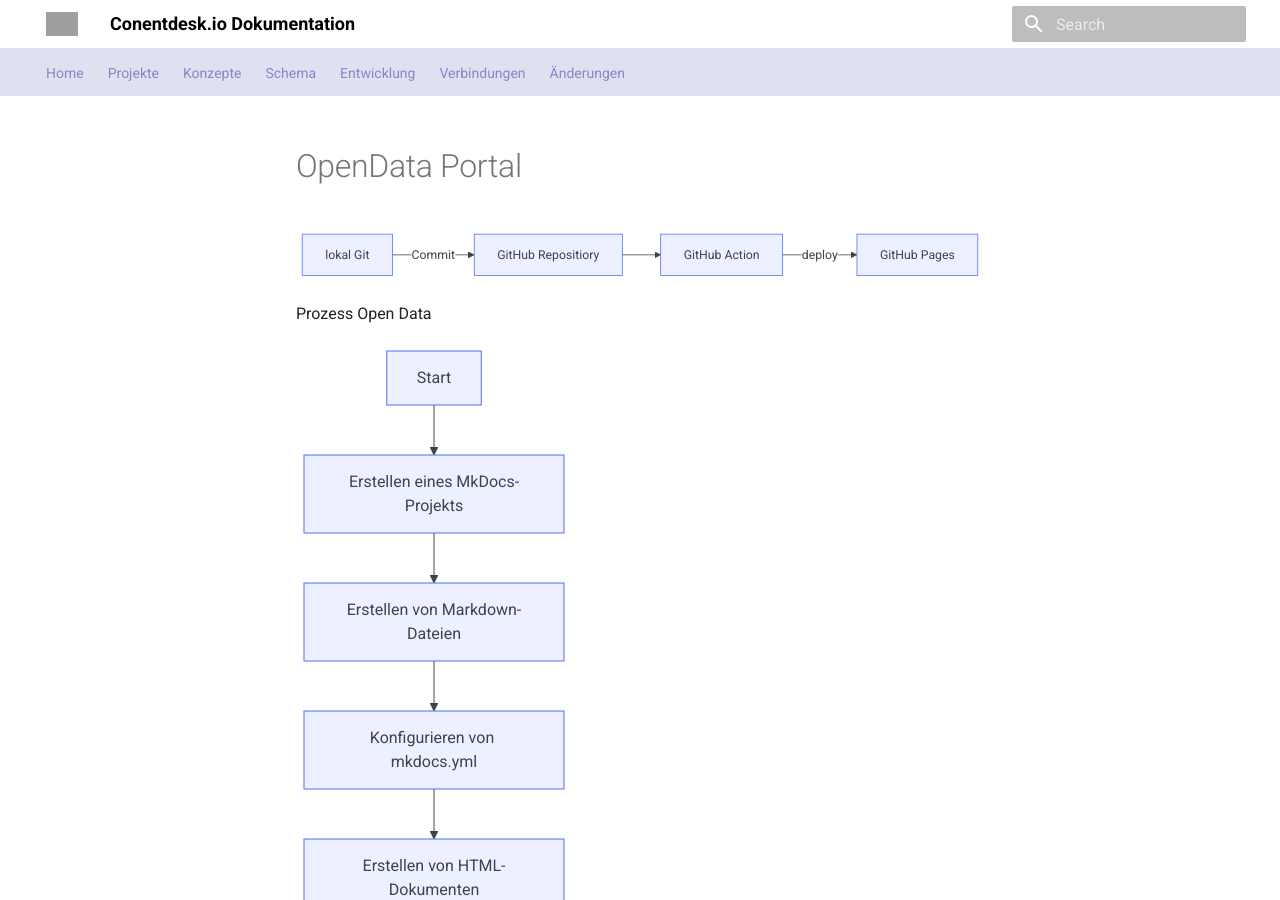
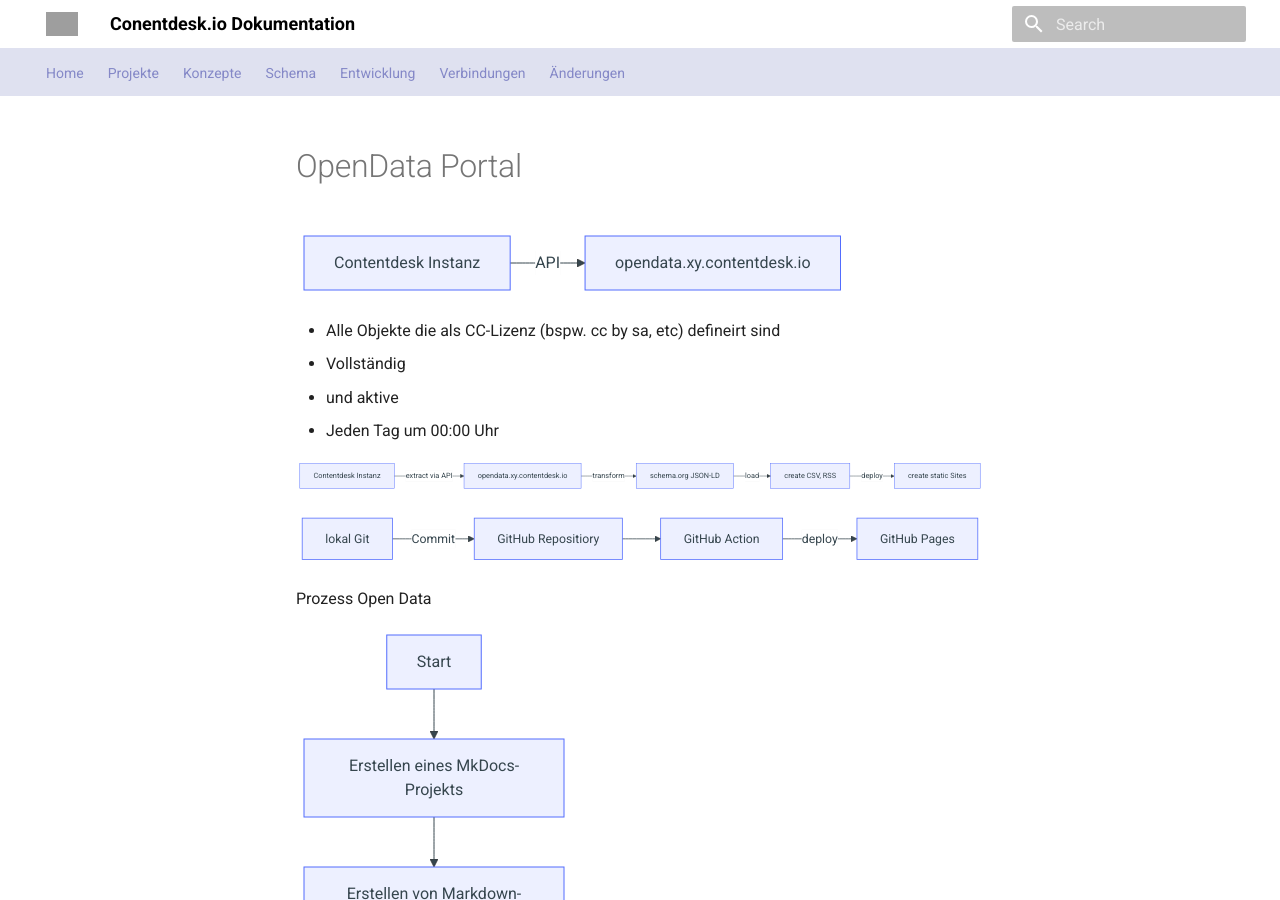
Before and after one commit to tsolenthaler/docs.contentdesk.io, an MkDocs documentation site: the page built from docs/concepts/opendata.md, in a window 1280 px wide and 900 px high. Built offline with MkDocs 1.6.1 and Material for MkDocs 9.7.7, drawn with Linux system fonts in a browser that asks for light colours; comment, search, counter and statistics services are not loaded; grey boxes are pictures that could not be loaded.

Commit message:
Refactor OpenData Portal documentation to enhance clarity and structure of mermaid diagrams

````diff
--- a/docs/concepts/opendata.md
+++ b/docs/concepts/opendata.md
@@ -1,5 +1,25 @@
 # OpenData Portal
 
+
+
+```mermaid
+graph LR;
+    A[Contentdesk Instanz] -->|API| B[opendata.xy.contentdesk.io]
+```
+
+* Alle Objekte die als CC-Lizenz (bspw. cc by sa, etc) defineirt sind
+* Vollständig
+* und aktive
+* Jeden Tag um 00:00 Uhr
+
+
+```mermaid
+graph LR;
+    A[Contentdesk Instanz] -->|extract via API| B[opendata.xy.contentdesk.io]
+    B -->|transform| C[schema.org JSON-LD]
+    C -->|load| D[create CSV, RSS]
+    D -->|deploy| E[create static Sites]
+```
 
 ```mermaid
 graph LR;
````
